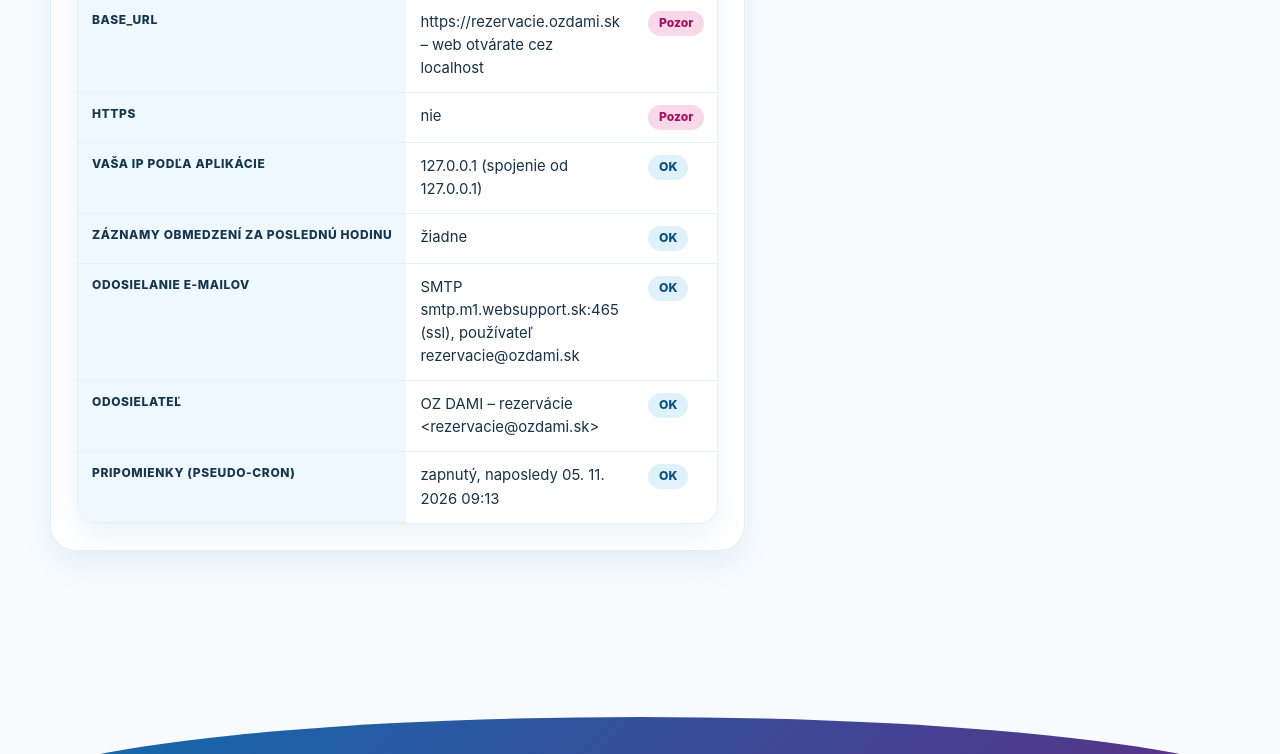
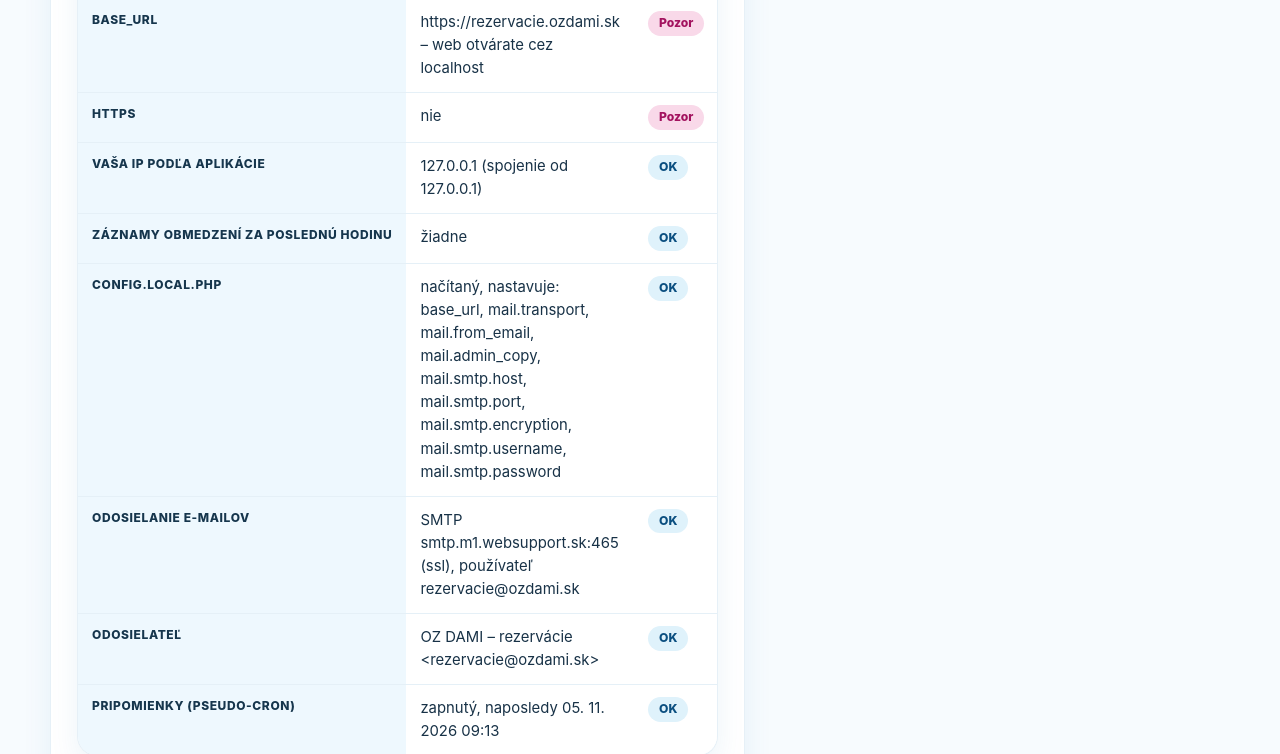
Before and after one commit to JanKarajos/DAMI, a PHP site: page /admin/diagnostika.php in a window 1280 px wide. Shown: the part 1005-1759 px from the top of the page. Run offline with PHP 8.4, Linux system fonts and the light colour scheme; the visitor is signed in with stand-in values (Sample User, id 1).

Commit message:
Diagnostika: ukáže, či sa načítal config.local.php a ktoré nastavenia mení (bez hodnôt); vymazanie poslednej chyby
Co-Authored-By: Claude Opus 5.5 <noreply@anthropic.com>
Claude-Session: https://claude.ai/code/session_01Q6hf4s7yZRQpREjpmdKsSt

```diff
--- a/admin/diagnostika.php
+++ b/admin/diagnostika.php
@@ -3,6 +3,11 @@ require dirname(__DIR__) . '/app/bootstrap.php';
 $admin = require_admin(true);   // dostupné aj pred zmenou hesla (napr. keď sa do databázy nedá zapisovať)
 
 $testResult = null;
+if (is_post() && post('action') === 'clear_error') {
+    csrf_check();
+    @unlink(APP_ROOT . '/data/last-error.txt');
+    redirect('admin/diagnostika.php');
+}
 if (is_post() && post('action') === 'clear_limits') {
     csrf_check();
     db()->exec("DELETE FROM login_attempts");
@@ -65,6 +70,24 @@ $s = db()->prepare("SELECT area, COUNT(*) AS n FROM login_attempts WHERE created
 $s->execute([time() - 3600]);
 $limits = $s->fetchAll(PDO::FETCH_KEY_PAIR);
 $checks[] = ['Záznamy obmedzení za poslednú hodinu', $limits ? implode(', ', array_map(fn($k, $v) => "$k: $v", array_keys($limits), $limits)) : 'žiadne', true];
+$localFile = APP_ROOT . '/config.local.php';
+$localKeys = [];
+$localOk = false;
+if (is_file($localFile)) {
+    $local = @include $localFile;
+    $localOk = is_array($local);
+    $flat = function (array $a, string $prefix = '') use (&$flat, &$localKeys): void {
+        foreach ($a as $k => $v) {
+            is_array($v) && $v && !array_is_list($v) ? $flat($v, $prefix . $k . '.') : $localKeys[] = $prefix . $k;
+        }
+    };
+    if ($localOk) {
+        $flat($local);
+    }
+}
+$checks[] = ['config.local.php', !is_file($localFile) ? 'neexistuje – použijú sa predvolené nastavenia (e-maily sa neodosielajú)'
+    : ($localOk ? 'načítaný, nastavuje: ' . implode(', ', $localKeys) : 'existuje, ale nevracia pole – skontrolujte, že začína <?php a obsahuje return [ ... ];'),
+    $localOk && in_array('mail.transport', $localKeys, true)];
 $transport = (string) cfg('mail.transport');
 $checks[] = ['Odosielanie e-mailov', match ($transport) {
     'smtp' => 'SMTP ' . cfg('mail.smtp.host') . ':' . cfg('mail.smtp.port') . ' (' . (cfg('mail.smtp.encryption') ?: 'bez šifrovania') . '), používateľ ' . (cfg('mail.smtp.username') ?: '—'),
@@ -100,6 +123,7 @@ page_header('Diagnostika', 'admin', 'admin/diagnostika.php');
     <?php endif; ?>
     <?php $lastErr = @file_get_contents($data . '/last-error.txt'); if ($lastErr): ?>
       <h3 style="margin-top:24px">Posledná chyba servera</h3>
+      <form method="post" style="margin-bottom:8px"><?= csrf_field() ?><input type="hidden" name="action" value="clear_error"><button class="btn btn-outline btn-sm">Vymazať záznam</button></form>
       <pre style="white-space:pre-wrap;word-break:break-word;font-size:12px;background:#f3f8fc;border-radius:14px;padding:14px;max-height:320px;overflow:auto"><?= e($lastErr) ?></pre>
     <?php endif; ?>
     <?php if (!$dbWritable || !is_writable($data)): ?>
```
